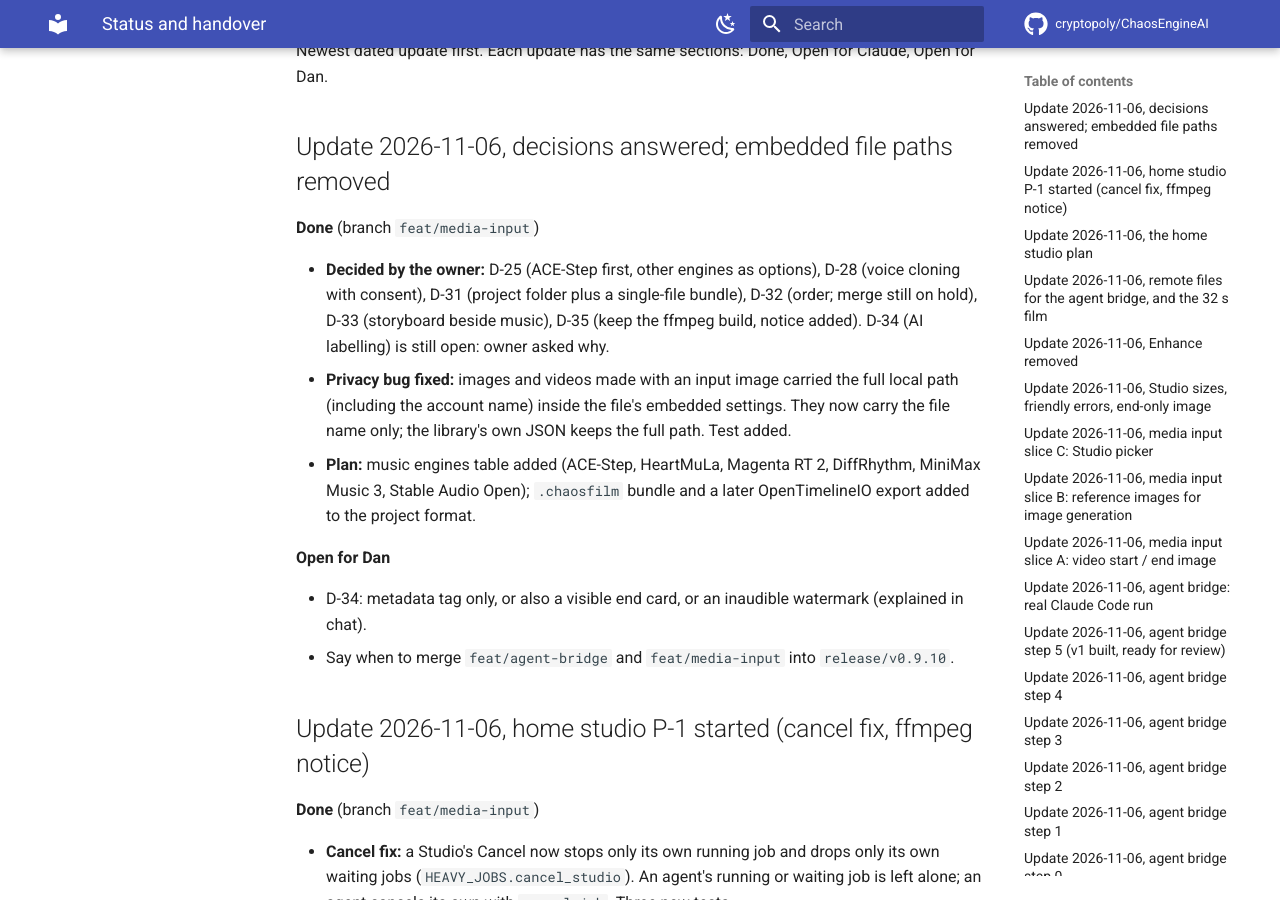
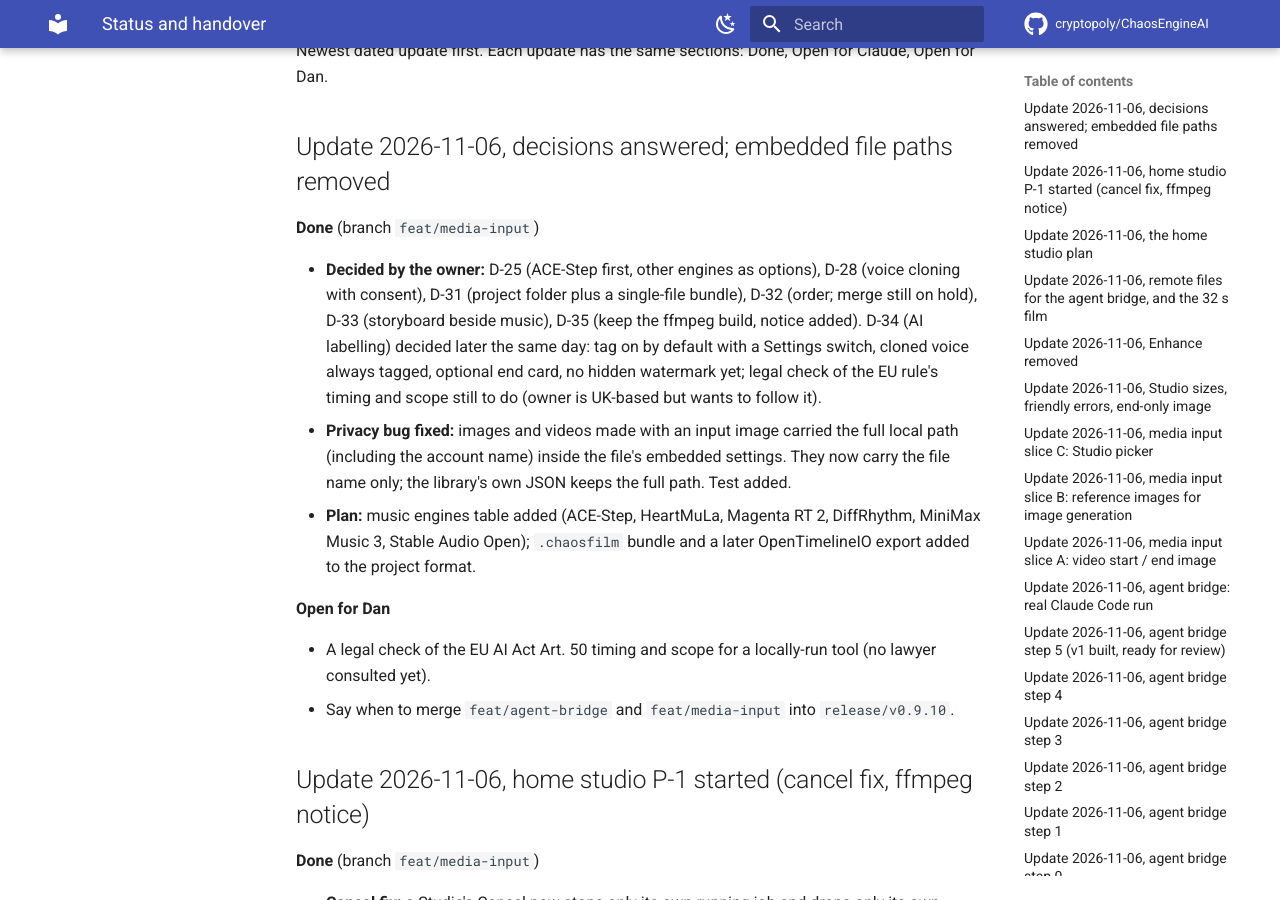
Before and after one commit to cryptopoly/ChaosEngineAI, an MkDocs documentation site: the page built from docs/hub/status.md, in a window 1280 px wide and 900 px high, scrolled down 308 px. Built offline with MkDocs 1.6.1 and Material for MkDocs 9.7.7, drawn with Linux system fonts in a browser that asks for light colours; comment, search, counter and statistics services are not loaded.

Commit message:
docs(hub): D-34 decided

```diff
--- a/docs/hub/status.md
+++ b/docs/hub/status.md
@@ -13,13 +13,13 @@ Newest dated update first. Each update has the same sections: Done, Open for Cla
 
 **Done** (branch `feat/media-input`)
 
-- **Decided by the owner:** D-25 (ACE-Step first, other engines as options), D-28 (voice cloning with consent), D-31 (project folder plus a single-file bundle), D-32 (order; merge still on hold), D-33 (storyboard beside music), D-35 (keep the ffmpeg build, notice added). D-34 (AI labelling) is still open: owner asked why.
+- **Decided by the owner:** D-25 (ACE-Step first, other engines as options), D-28 (voice cloning with consent), D-31 (project folder plus a single-file bundle), D-32 (order; merge still on hold), D-33 (storyboard beside music), D-35 (keep the ffmpeg build, notice added). D-34 (AI labelling) decided later the same day: tag on by default with a Settings switch, cloned voice always tagged, optional end card, no hidden watermark yet; legal check of the EU rule's timing and scope still to do (owner is UK-based but wants to follow it).
 - **Privacy bug fixed:** images and videos made with an input image carried the full local path (including the account name) inside the file's embedded settings. They now carry the file name only; the library's own JSON keeps the full path. Test added.
 - **Plan:** music engines table added (ACE-Step, HeartMuLa, Magenta RT 2, DiffRhythm, MiniMax Music 3, Stable Audio Open); `.chaosfilm` bundle and a later OpenTimelineIO export added to the project format.
 
 **Open for Dan**
 
-- D-34: metadata tag only, or also a visible end card, or an inaudible watermark (explained in chat).
+- A legal check of the EU AI Act Art. 50 timing and scope for a locally-run tool (no lawyer consulted yet).
 - Say when to merge `feat/agent-bridge` and `feat/media-input` into `release/v0.9.10`.
 
 ## Update 2026-11-06, home studio P-1 started (cancel fix, ffmpeg notice)
```
Also changed, not shown: docs/hub/decisions.md (+1 -1 lines), docs/plans/home-studio.md (+1 -1 lines).
